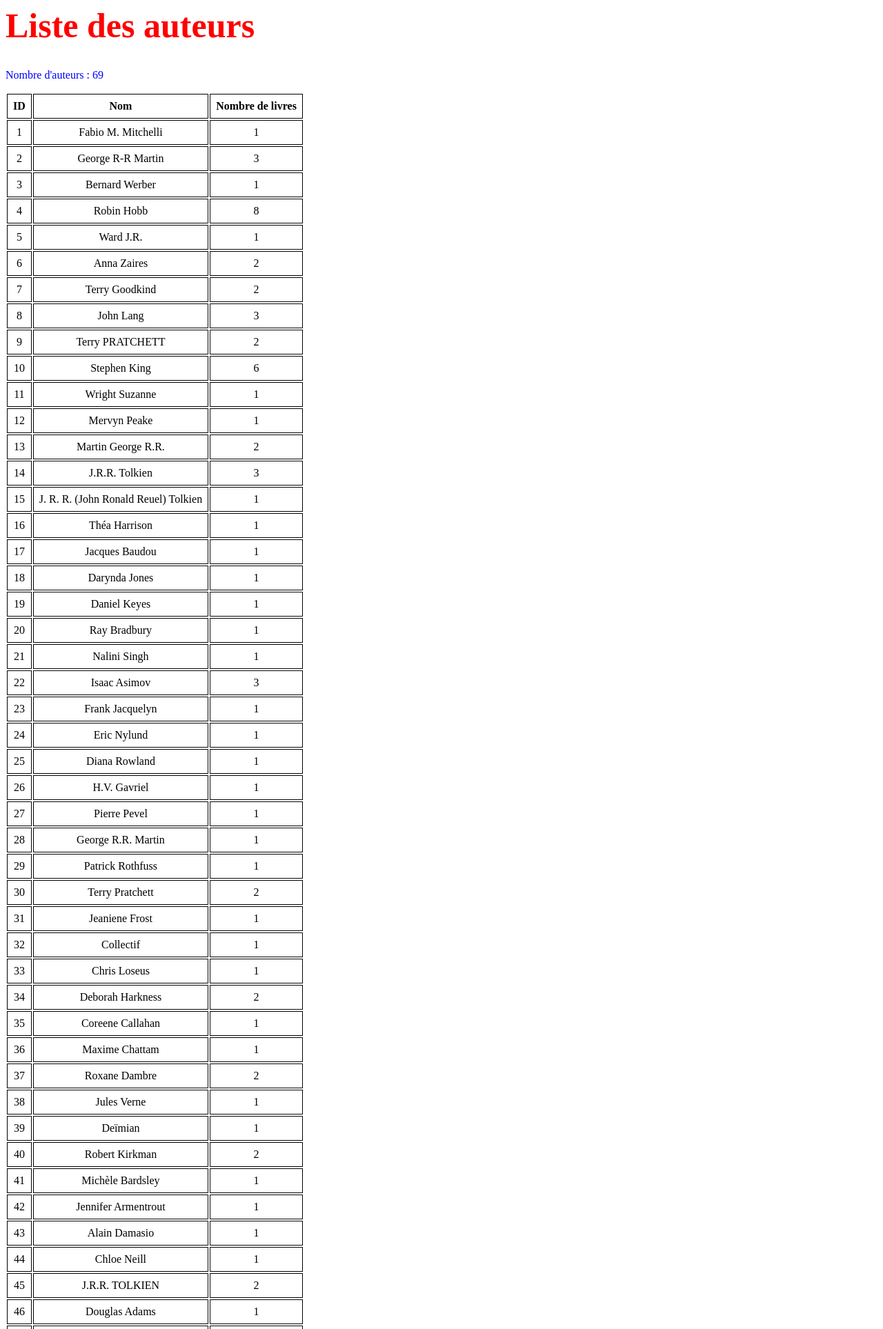
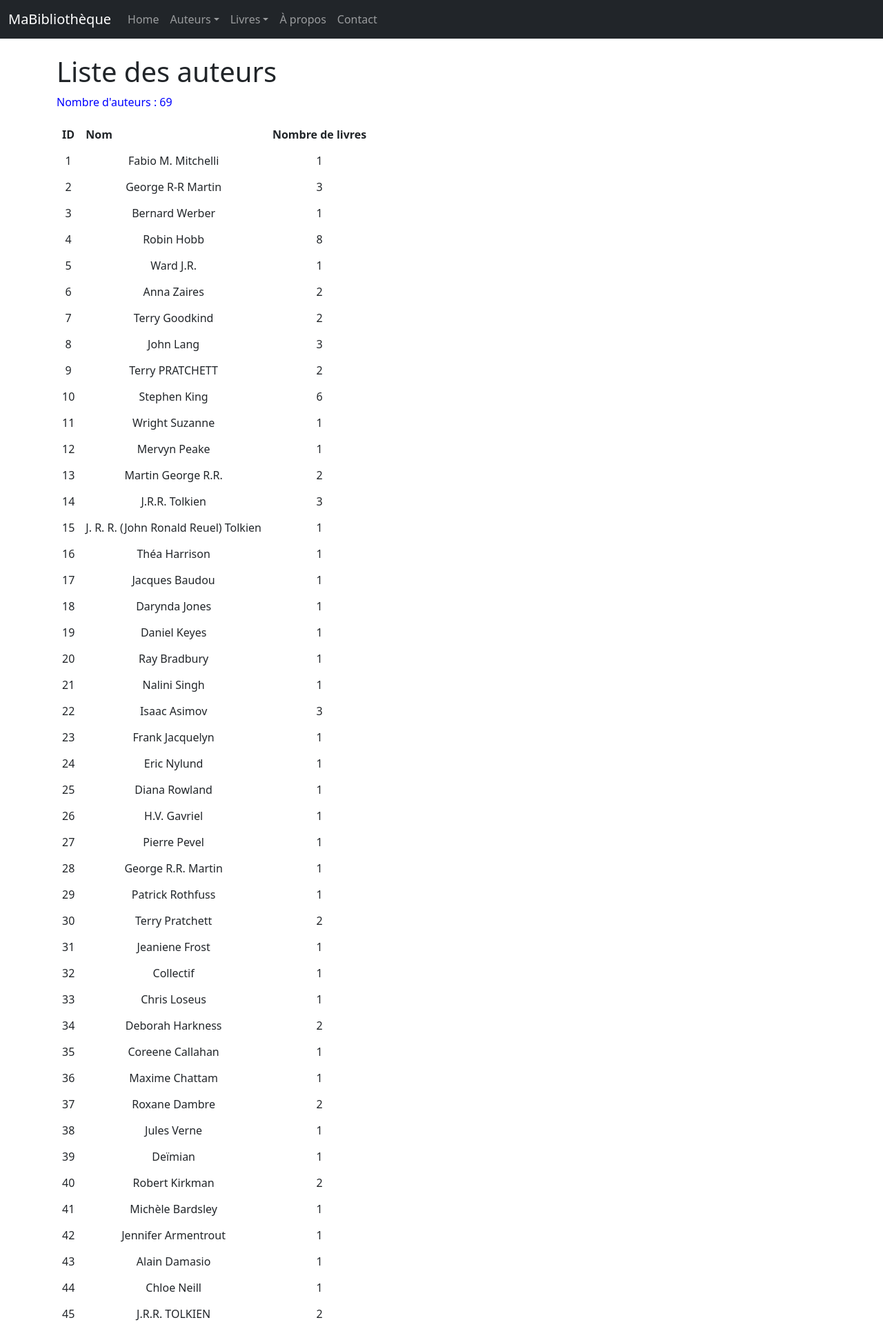
Before and after one commit to clementvgc/DevWeb, a Flask app: page /auteurs/ in a window 1280 px wide. Shown: the top 1927 px of the page at 69% size. Run offline with Flask 3, Linux system fonts and the light colour scheme.

Commit message:
fin de séance 4, j'ai fini le tp4

```diff
--- a/config.py
+++ b/config.py
@@ -3,3 +3,4 @@
 SQLALCHEMY_DATABASE_URI = 'sqlite:///' + os.path.join(basedir, 'monApp.db')
 SECRET_KEY = "2lzUl{$*D6#`8uXqlU."
 ABOUT = "Bienvenue sur la page à propos de Flask !"
+BOOTSTRAP_SERVE_LOCAL = True
--- a/monApp/app.py
+++ b/monApp/app.py
@@ -1,5 +1,8 @@
 from flask import Flask
+from flask_bootstrap5 import Bootstrap
+
 app = Flask (__name__)
+Bootstrap(app)
 # Config options - Make sure you created a 'config.py' file.
 app.config.from_object('config')
 # To get one variable, tape app.config['MY_VARIABLE']
--- a/monApp/static/style.css
+++ b/monApp/static/style.css
@@ -12,3 +12,10 @@
 border-collapse:initial;
 border: thin solid black;
 }
+#main {
+    margin-top: 5em;
+}
+
+body {
+    font-family: sans-serif;
+}
--- a/monApp/templates/base.html
+++ b/monApp/templates/base.html
@@ -1,7 +1,54 @@
 <html>
     <head>
-        <title>{{title}}</title>
-        <link rel="stylesheet" href="{{ url_for ('static', filename ='style.css') }}">
+        <meta charset="UTF-8">
+        <meta name="viewport" content="width=device-width, initial-scale=1.0">
+        <title>{% block title %}{% endblock %}</title>
+        <link rel="stylesheet" href="{{ url_for('static', filename='style.css') }}">
+        <link href="https://cdn.jsdelivr.net/npm/bootstrap@5.3.0/dist/css/bootstrap.min.css" rel="stylesheet">
     </head>
-    {% block main %} {% endblock %}
-</html >
+    <body>
+        {% block navbar %}
+        <nav class="navbar navbar-expand-md navbar-dark bg-dark fixed-top">
+            <div class="container-fluid">
+                <a class="navbar-brand">MaBibliothèque</a>
+                <div class="collapse navbar-collapse" id="mainNavbar">
+                    <ul class="navbar-nav me-auto mb-2 mb-md-0">
+                        <li class="nav-item">
+                            <a class="nav-link" href="{{ url_for('index') }}">Home</a>
+                        </li>
+                        <li class="nav-item dropdown">
+                            <a class="nav-link dropdown-toggle" href="#" id="auteursDropdown" role="button" data-bs-toggle="dropdown" aria-expanded="false">Auteurs</a>
+                            <ul class="dropdown-menu" aria-labelledby="auteursDropdown">
+                                <li>
+                                    <a class="dropdown-item" href="{{ url_for('getAuteurs') }}">Liste des auteurs</a>
+                                </li>
+                            </ul>
+                        </li>
+                        <li class="nav-item dropdown">
+                            <a class="nav-link dropdown-toggle" href="#" id="livresDropdown" role="button" data-bs-toggle="dropdown" aria-expanded="false">Livres</a>
+                            <ul class="dropdown-menu" aria-labelledby="livresDropdown">
+                                <li>
+                                    <a class="dropdown-item" href="{{ url_for('getLivres') }}">Liste des livres</a>
+                                </li>
+                            </ul>
+                        </li>
+                        <li class="nav-item">
+                            <a class="nav-link" href="{{ url_for('about') }}">À propos</a>
+                        </li>
+                        <li class="nav-item">
+                            <a class="nav-link" href="{{ url_for('contact') }}">Contact</a>
+                        </li>
+                    </ul>
+                </div>
+            </div>
+        </nav>
+        {% endblock %}
+
+        {% block content %}
+        <main id="main" role="main" class="container">
+            {% block main %}{% endblock %}
+        </main>
+        {% endblock %}
+        <script src="https://cdn.jsdelivr.net/npm/bootstrap@5.3.0/dist/js/bootstrap.bundle.min.js"></script>
+    </body>
+</html>
--- a/monApp/templates/index.html
+++ b/monApp/templates/index.html
@@ -5,6 +5,7 @@
     <h1>Bienvenu {{name}} !!</h1>
     <a href="{{ url_for('about') }}">About</a>
     <a href="{{ url_for('contact') }}">Contact</a>
-    <a href="{{ url_for('auteurs_list') }}">Auteurs</a>
+    <a href="{{ url_for('getAuteurs') }}">Auteurs</a>
+    <a href="{{ url_for('getLivres') }}">Livres</a>
 </body >
 {% endblock %}
--- a/monApp/views.py
+++ b/monApp/views.py
@@ -1,6 +1,6 @@
 from .app import app
 from flask import render_template, request
-from monApp.models import Auteur
+from monApp.models import Auteur, Livre
 
 @app.route('/')
 @app.route('/index/')
@@ -24,5 +24,10 @@
     lesAuteurs = Auteur.query.all()
     return render_template('auteurs_list.html', title="R3.01 Dev Web avec Flask", auteurs=lesAuteurs)
 
+@app.route('/livres/')
+def getLivres():
+    lesLivres = Livre.query.all()
+    return render_template('livres_list.html', title="Liste des livres", livres=lesLivres)
+
 if __name__ == "__main__":
     app.run()
```
Also changed, not shown: monApp/templates/livres_list.html (added, +30 -0 lines), README.md.
